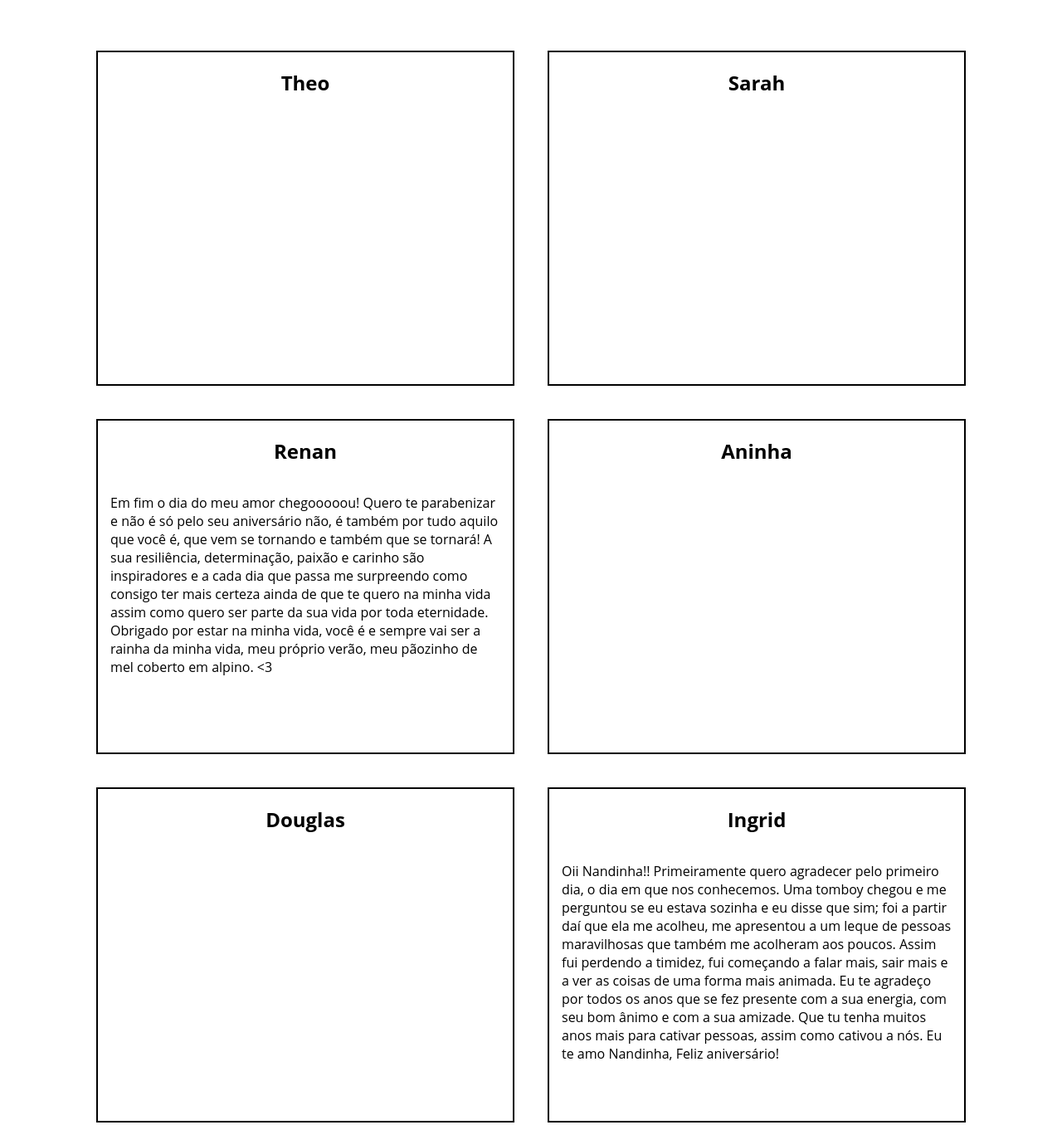
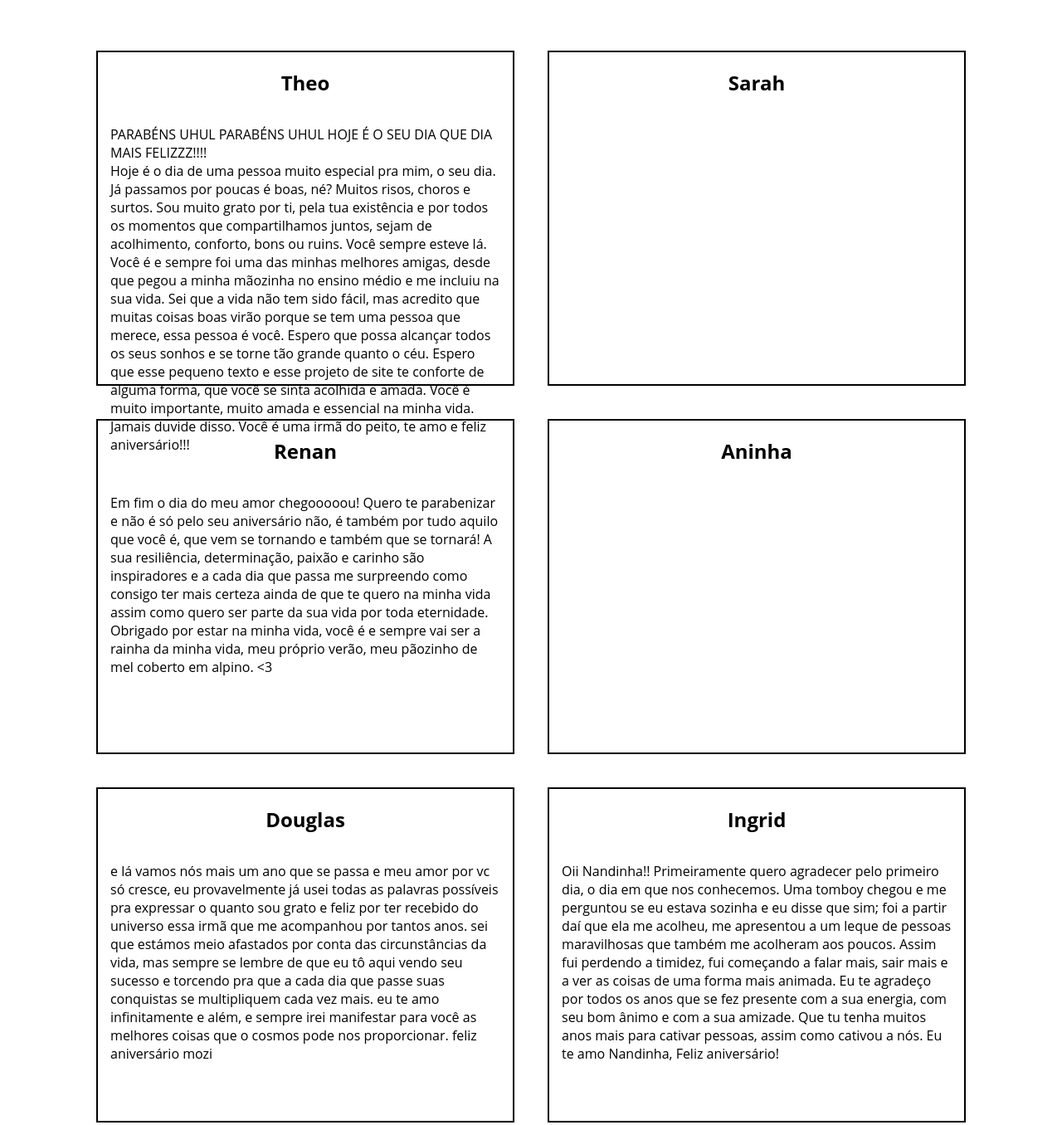
Before and after one commit to theocracis/happybdaynanda, a plain HTML site: page assets/paginas/textos.html in a window 1280 px wide. Shown: the part 300-1656 px from the top of the page at 83% size. Drawn offline with Linux system fonts and the light colour scheme.

Commit message:
Adicionando textos de Theo e Douglas

```diff
--- a/assets/paginas/textos.html
+++ b/assets/paginas/textos.html
@@ -31,9 +31,14 @@
     <section class="textinhos">
         <div class="texto">
             <h1>Theo</h1>
+            <p>PARABÉNS UHUL PARABÉNS UHUL HOJE É O SEU DIA QUE DIA MAIS FELIZZZ!!!!<br>
+                Hoje é o dia de uma pessoa muito especial pra mim, o seu dia. Já passamos por poucas é boas, né? Muitos risos, choros e surtos. Sou muito grato por ti, pela tua existência e por todos os momentos que compartilhamos juntos, sejam de acolhimento, conforto, bons ou ruins. Você sempre esteve lá. Você é e sempre foi uma das minhas melhores amigas, desde que pegou a minha mãozinha no ensino médio e me incluiu na sua vida. Sei que a vida não tem sido fácil, mas acredito que muitas coisas boas virão porque se tem uma pessoa que merece, essa pessoa é você. Espero que possa alcançar todos os seus sonhos e se torne tão grande quanto o céu.
+                Espero que esse pequeno texto e esse projeto de site te conforte de alguma forma, que você se sinta acolhida e amada. Você é muito importante, muito amada e essencial na minha vida. Jamais duvide disso.
+                Você é uma irmã do peito, te amo e feliz aniversário!!!</p>
         </div>
         <div class="texto">
             <h1>Sarah</h1>
+            <p></p>
         </div>
         <div class="texto">
             <h1>Renan</h1>
@@ -41,9 +46,11 @@
         </div>
         <div class="texto">
             <h1>Aninha</h1>
+            <p></p>
         </div>
         <div class="texto">
             <h1>Douglas</h1>
+            <p>e lá vamos nós mais um ano que se passa e meu amor por vc só cresce, eu provavelmente já usei todas as palavras possíveis pra expressar o quanto sou grato e feliz por ter recebido do universo essa irmã que me acompanhou por tantos anos. sei que estámos meio afastados por conta das circunstâncias da vida, mas sempre se lembre de que eu tô aqui vendo seu sucesso e torcendo pra que a cada dia que passe suas conquistas se multipliquem cada vez mais. eu te amo infinitamente e além, e sempre irei manifestar para você as melhores coisas que o cosmos pode nos proporcionar. feliz aniversário mozi</p>
         </div>
         <div class="texto">
             <h1>Ingrid</h1>
```
